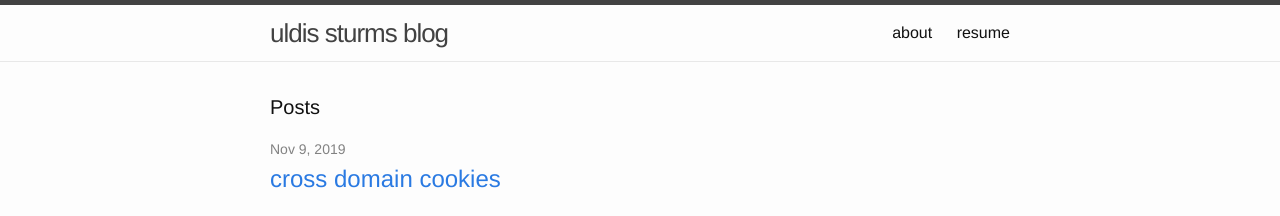
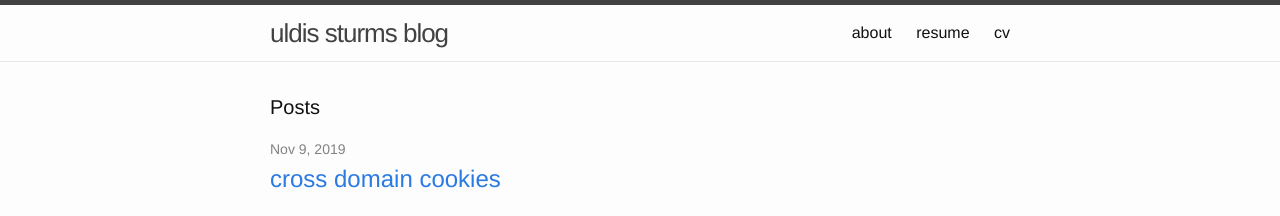
Before and after one commit to uldissturms/uldissturms.github.io, a Jekyll site: the page built from index.html, in a window 1280 px wide. Shown: the top 216 px of the page. Built offline with Jekyll 4.4.1, drawn with Linux system fonts in a browser that asks for light colours.

Commit message:
chore: add cv link

```diff
--- a/_includes/header.html
+++ b/_includes/header.html
@@ -20,6 +20,7 @@
           {% endif %}
         {% endfor %}
         <a class="page-link" href="/uldis_sturms_resume.pdf">resume</a>
+        <a class="page-link" href="/uldis_sturms_cv.pdf">cv</a>
       </div>
     </nav>
 
```
